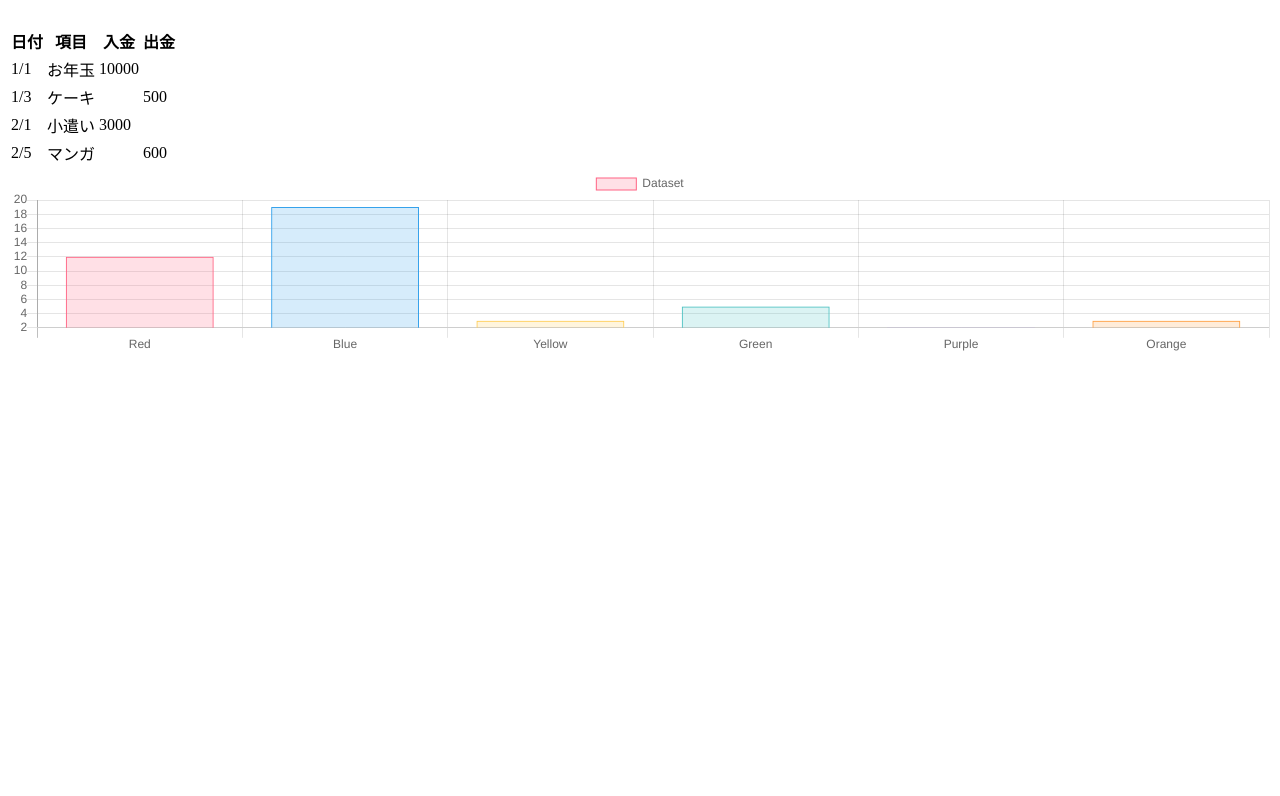
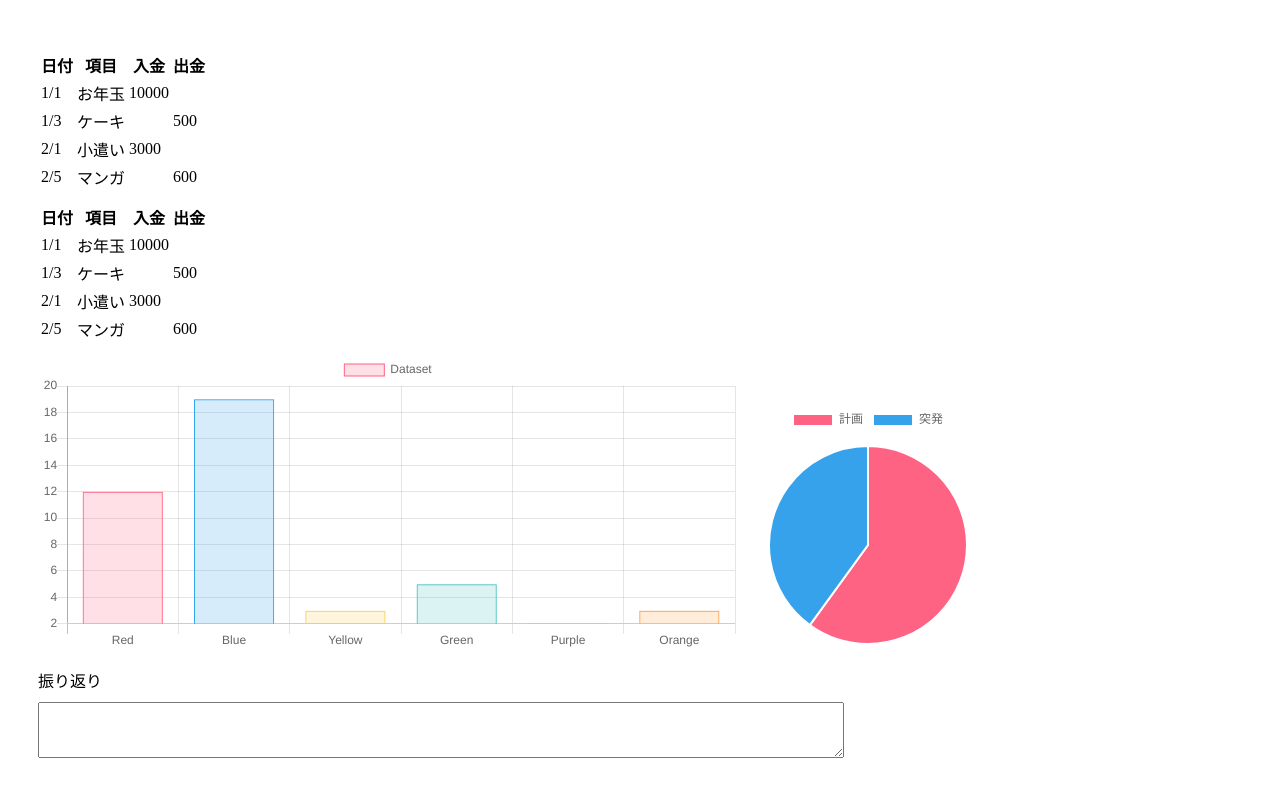
Before and after one commit to yasuhiro-nogiwa/holidayPlan, a React (Create React App) app: page / in a window 1280 px wide. Shown: the top 796 px of the page. Built offline with nearby package versions, Linux system fonts and the light colour scheme.

Commit message:
Viewの検討用にサンプルコードを作成

```diff
--- a/public/index.html
+++ b/public/index.html
@@ -10,6 +10,7 @@
       content="Web site created using create-react-app"
     />
     <link rel="apple-touch-icon" href="%PUBLIC_URL%/logo192.png" />
+    <!-- <link rel="stylesheet" href="https://cdnjs.cloudflare.com/ajax/libs/semantic-ui/2.4.1/semantic.min.css" /> -->
     <!--
       manifest.json provides metadata used when your web app is installed on a
       user's mobile device or desktop. See https://developers.google.com/web/fundamentals/web-app-manifest/
--- /dev/null
+++ b/src/App.css
@@ -0,0 +1,11 @@
+.chartBar {
+    display: inline-block;
+  }
+
+.chartCycle {
+    display: inline-block;
+  }
+
+  /* .text {
+    clear: both;
+  } */
--- a/src/App.tsx
+++ b/src/App.tsx
@@ -1,17 +1,39 @@
-import { disconnect } from 'process';
 import React from 'react';
 
 import Table from './components/Table';
 import Chart from './components/Chart';
+import CycleChart from './components/CycleChart';
+
+//cssを利用するのであればimport
+import './App.css'
+import { timeLog } from 'console';
 
 function App() {
   return (
     <div className="App">
       {/* ボタン用に50px開けておく */}
       {/* <div style={{marginTop:'50px'}}>App Test</div> */}
-      <br />
-      <Table />
-      <Chart />
+      <div style={{ marginTop: '50px', marginLeft: 30, }}>
+        <Table />
+      </div>
+      <div style={{ marginTop: '10px', marginLeft: 30 }}>
+        <Table />
+      </div>
+      {/* divで領域を調整し、左右にグラフを表示する*/}
+      <div>
+        <div className="chartBar" style={{ marginTop: 10, marginLeft: 30, position: "relative", width: 700, height: 300 }} >
+          <Chart />
+        </div>
+        <div className="chartCycle" style={{ marginLeft: 30, position: "relative", width: 200, height: 250 }} >
+          <CycleChart />
+        </div>
+      </div>
+      <div className="text" style={{ marginTop: '10px', marginLeft: 30 }}>
+        <label className="label">振り返り</label>
+      </div>
+      <div className="text" style={{ marginTop: '10px', marginLeft: 30 }}>
+        <textarea style={{ width: 800, height: 50 }}></textarea>
+      </div>
     </div>
   );
 }
--- /dev/null
+++ b/src/components/CycleChart.tsx
@@ -0,0 +1,35 @@
+import { Pie } from 'react-chartjs-2';
+
+const CycleChart = () => {
+
+    const data = {
+        "labels": ["計画", "突発"],
+        "datasets": [{
+            "label": "計画突発比率",
+            "data": [60, 40],
+            "backgroundColor": ["rgb(255, 99, 132)",
+                "rgb(54, 162, 235)"]
+        }]
+    }
+
+    const options = {
+        scales: {
+            yAxes: [{
+                ticks: {
+                    beginAtZero: true
+                }
+            }]
+        }
+    }
+
+    return (
+        <Pie
+            data={data}
+            width={50}
+            height={30}
+            options={{ maintainAspectRatio: false }}
+        />
+    );
+};
+
+export default CycleChart;
--- a/src/components/Table.tsx
+++ b/src/components/Table.tsx
@@ -1,8 +1,7 @@
 import React from 'react'
 import ReactDOM from 'react-dom'
-// import './index.css'
 
-const MoneyBook = () => {
+const Table = () => {
   return (
     <div>
       <table className="book">
@@ -20,4 +19,4 @@ const MoneyBook = () => {
   );
 };
 
-export default MoneyBook;
+export default Table;
```
Also changed, not shown: 1 other file (tests, documents, lock files or other folders).
